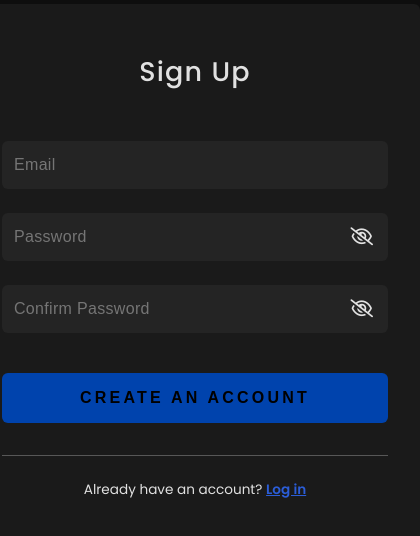
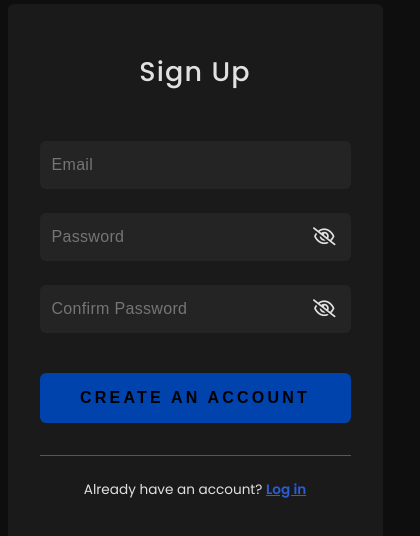
Before and after one commit to erikajdavid/my-weather-app, a React (Vite) app: page /signup in a window 390 px wide. Shown: the part 146-682 px from the top of the page, 420 px wide, since content can reach past the window. Built offline with nearby package versions, Linux system fonts and the light colour scheme; no server answers.

Commit message:
media queries forms

```diff
--- a/src/styles/MediaQueries.css
+++ b/src/styles/MediaQueries.css
@@ -52,6 +52,12 @@
         padding-bottom: 3rem;
     }
 
+}
+
+@media (max-width: 479px) {
+    .formContainer {
+        width: 430px;
+    }
 }
 
 @media (max-width: 440px) {
@@ -109,4 +115,15 @@
     .signUpBtn {
         display: none;
     }
+
+    .formContainer {
+        max-width: 375px;
+    }
 }
+
+@media (max-width: 380px) {
+    .formContainer {
+        width: 300px;
+        padding: 2rem 1rem;
+    }
+}
```
